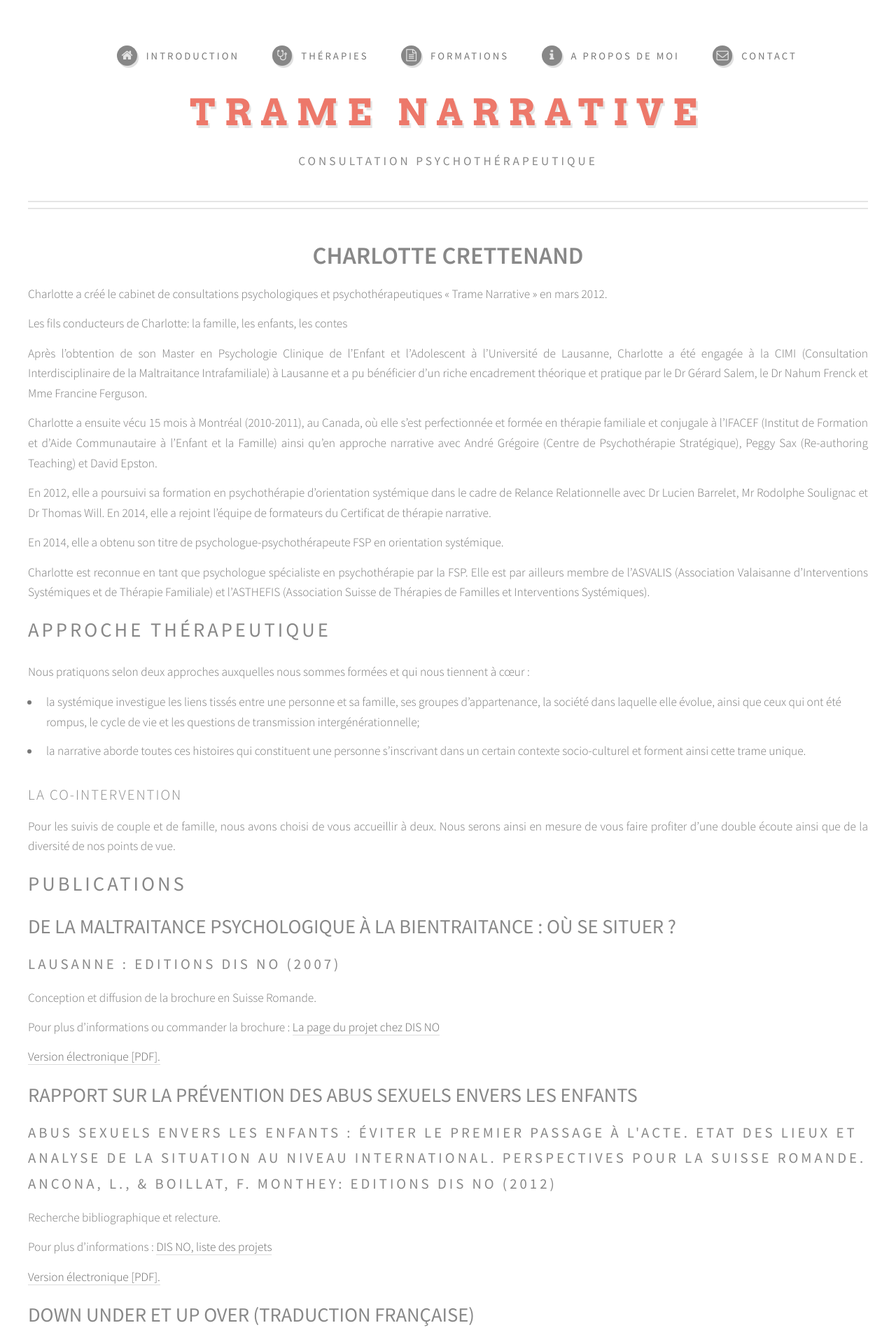
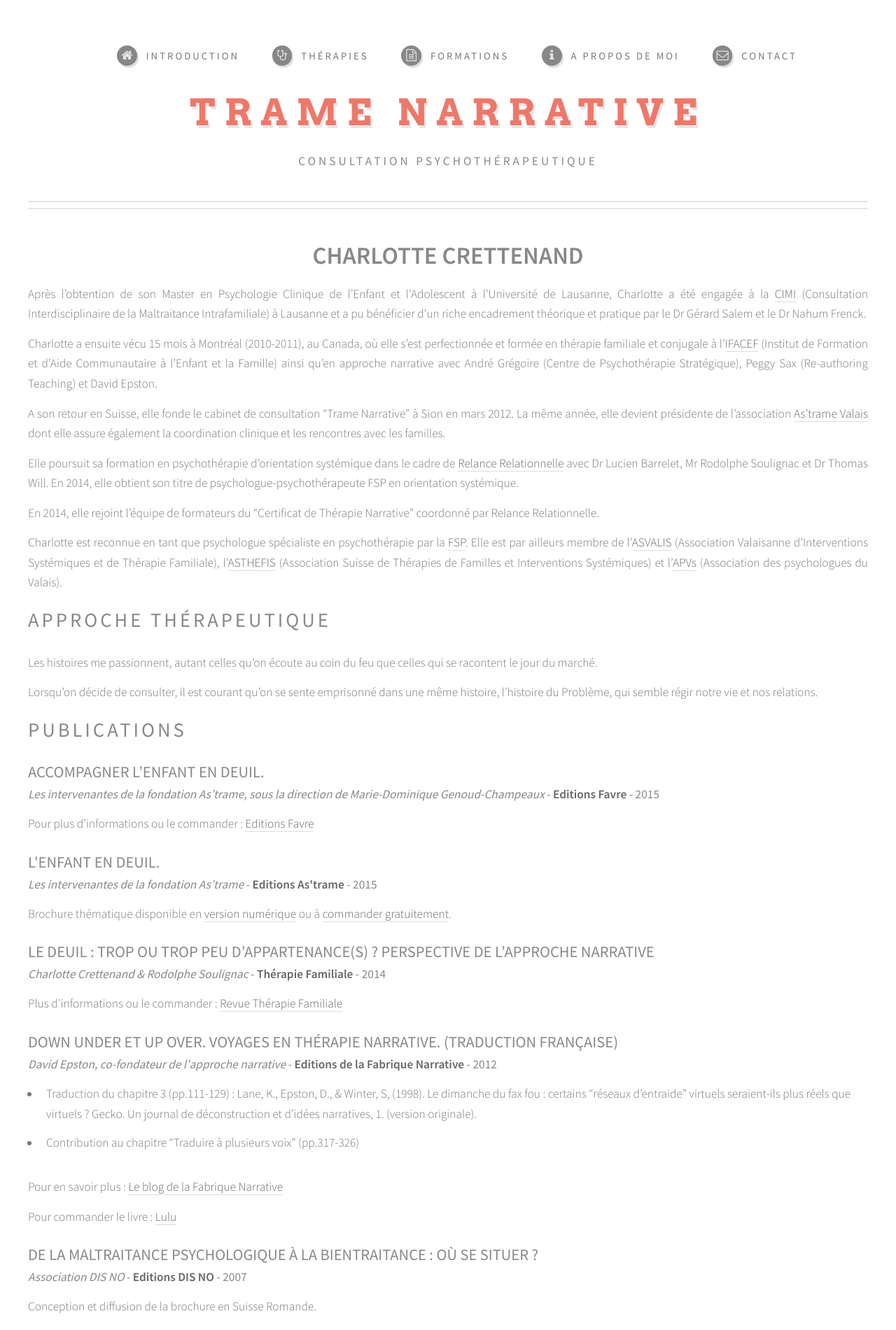
Before and after one commit to ccrettenand/trame-narrative.ch, a Jekyll site: the page built from moi.md, in a window 1280 px wide. Shown: the top 1901 px of the page at 70% size. Built offline with Jekyll 4.4.1, drawn with Linux system fonts in a browser that asks for light colours; some of the changed text lies outside the part shown.

Commit message:
publications

```diff
--- a/_layouts/parts/publication.html
+++ b/_layouts/parts/publication.html
@@ -2,7 +2,9 @@
 ---
 <article class="publication" id="{{ page.title | slugify }}">
     <h1>{{ page.title }}</h1>
-    <h2>{{ page.edition }}</h2>
+    <h2>
+        <i>{{ page.author }}</i> - <b>{{ page.edition }}</b> - {{ page.year }}
+    </h2>
     {{ content }}
     {% if page.pdf %}
         <p><a href="{{ page.pdf }}">Version électronique [PDF].</a></p>
--- a/css/main.scss
+++ b/css/main.scss
@@ -741,6 +741,19 @@ button,
     display: none;
 }
 
+.publication {
+    h1 {
+        font-size: 130%;
+        margin-bottom: 2px;
+    }
+    h2 {
+        font-size: 100%;
+        margin-top: 0;
+        text-transform: none;
+        letter-spacing: inherit;
+    }
+}
+
 @import '../_sass/breakpoints/desktop';
 @import '../_sass/breakpoints/tablet';
 @import '../_sass/breakpoints/mobile';
--- a/moi.md
+++ b/moi.md
@@ -2,35 +2,39 @@
 title: Charlotte Crettenand
 layout: default
 ---
-Charlotte a créé le cabinet de consultations psychologiques et psychothérapeutiques « Trame Narrative » en mars 2012.
+Après l'obtention de son Master en Psychologie Clinique de l'Enfant et l'Adolescent à l'Université de Lausanne, Charlotte a été engagée à la [CIMI][cimi] (Consultation Interdisciplinaire de la Maltraitance Intrafamiliale) à Lausanne et a pu bénéficier d'un riche encadrement théorique et pratique par le Dr Gérard Salem et le Dr Nahum Frenck.
 
-Les fils conducteurs de Charlotte: la famille, les enfants, les contes
+Charlotte a ensuite vécu 15 mois à Montréal (2010-2011), au Canada, où elle s'est perfectionnée et formée en thérapie familiale et conjugale à l'[IFACEF][ifacef] (Institut de Formation et d'Aide Communautaire à l'Enfant et la Famille) ainsi qu'en approche narrative avec André Grégoire (Centre de Psychothérapie Stratégique), Peggy Sax (Re-authoring Teaching) et David Epston.
 
-Après l'obtention de son Master en Psychologie Clinique de l'Enfant et l'Adolescent à l'Université de Lausanne, Charlotte a été engagée à la CIMI (Consultation Interdisciplinaire de la Maltraitance Intrafamiliale) à Lausanne et a pu bénéficier d'un riche encadrement théorique et pratique par le Dr Gérard Salem, le Dr Nahum Frenck et Mme Francine Ferguson.
+A son retour en Suisse, elle fonde le cabinet de consultation “Trame Narrative” à Sion en mars 2012. La même année, elle devient présidente de l’association [As’trame Valais][astrame-vs] dont elle assure également la coordination clinique et les rencontres avec les familles.
 
-Charlotte a ensuite vécu 15 mois à Montréal (2010-2011), au Canada, où elle s'est perfectionnée et formée en thérapie familiale et conjugale à l'IFACEF (Institut de Formation et d'Aide Communautaire à l'Enfant et la Famille) ainsi qu'en approche narrative avec André Grégoire (Centre de Psychothérapie Stratégique), Peggy Sax (Re-authoring Teaching) et David Epston.
+Elle poursuit sa formation en psychothérapie d'orientation systémique dans le cadre de [Relance Relationnelle][rr] avec Dr Lucien Barrelet, Mr Rodolphe Soulignac et Dr Thomas Will. En 2014, elle obtient son titre de psychologue-psychothérapeute FSP en orientation systémique.
 
-En 2012, elle a poursuivi sa formation en psychothérapie d'orientation systémique dans le cadre de Relance Relationnelle avec Dr Lucien Barrelet, Mr Rodolphe Soulignac et Dr Thomas Will. En 2014, elle a rejoint l'équipe de formateurs du Certificat de thérapie narrative.
+En 2014, elle rejoint l'équipe de formateurs du “Certificat de Thérapie Narrative” coordonné par Relance Relationnelle.
 
-En 2014, elle a obtenu son titre de psychologue-psychothérapeute FSP en orientation systémique.
+Charlotte est reconnue en tant que psychologue spécialiste en psychothérapie par la [FSP][fsp]. Elle est par ailleurs membre de l'[ASVALIS][asvalis] (Association Valaisanne d'Interventions Systémiques et de Thérapie Familiale), l'[ASTHEFIS][asthefis] (Association Suisse de Thérapies de Familles et Interventions Systémiques) et l’[APVs][apvs] (Association des psychologues du Valais).
 
-Charlotte est reconnue en tant que psychologue spécialiste en psychothérapie par la FSP. Elle est par ailleurs membre de l'ASVALIS (Association Valaisanne d'Interventions Systémiques et de Thérapie Familiale) et l'ASTHEFIS (Association Suisse de Thérapies de Familles et Interventions Systémiques).
+[cimi]: http://www.cimi.ch
+[ifacef]: http://www.ifacef.com/
+[astrame-vs]: http://astrame-valais.ch
+[rr]: http://relancerelationnelle.ch
+[fsp]: http://www.psychologie.ch/fr/
+[asvalis]: http://www.asvalis.ch
+[asthefis]: http://www.asthefis.ch
+[apvs]: http://www.psy-vs.ch/fr/
 
 Approche thérapeutique
 ----------------------
 
-Nous pratiquons selon deux approches auxquelles nous sommes formées et qui nous tiennent à cœur :
+Les histoires me passionnent, autant celles qu’on écoute au coin du feu que celles qui se racontent le jour du marché.
 
-* la systémique investigue les liens tissés entre une personne et sa famille, ses groupes d'appartenance, la société dans laquelle elle évolue, ainsi que ceux qui ont été rompus, le cycle de vie et les questions de transmission intergénérationnelle;
-* la narrative aborde toutes ces histoires qui constituent une personne s'inscrivant dans un certain contexte socio-culturel et forment ainsi cette trame unique.
-
-### La co-intervention
-
-Pour les suivis de couple et de famille, nous avons choisi de vous accueillir à deux. Nous serons ainsi en mesure de vous faire profiter d'une double écoute ainsi que de la diversité de nos points de vue.
+Lorsqu’on décide de consulter, il est courant qu’on se sente emprisonné dans une même histoire, l’histoire du Problème, qui semble régir notre vie et nos relations.
 
 Publications
 ------------
 
-{% for publication in site.publication %}
-  {{ publication.output }}
+{% for publication in site.publication reversed %}
+    {% if publication.published != false %}
+{{ publication.output }}
+    {% endif %}
 {% endfor %}
```
Also changed, not shown: _publication/2007-01-01-maltraitance_bientraitance.md (+7 -3 lines), _publication/2012-01-01-abus_sexuel.md (deleted, +0 -8 lines), _publication/2012-08-01-down_under.md (+11 -6 lines), _publication/2014-01-01-deuil-appartenance-approche-narrative.md (added, +10 -0 lines), _publication/2015-01-01-enfant-deuil.md (added, +11 -0 lines), _publication/2015-01-02-Accompagner-enfant-deuil.md (added, +10 -0 lines), _includes/therapie_sidebar.html (line endings or trailing spaces).
